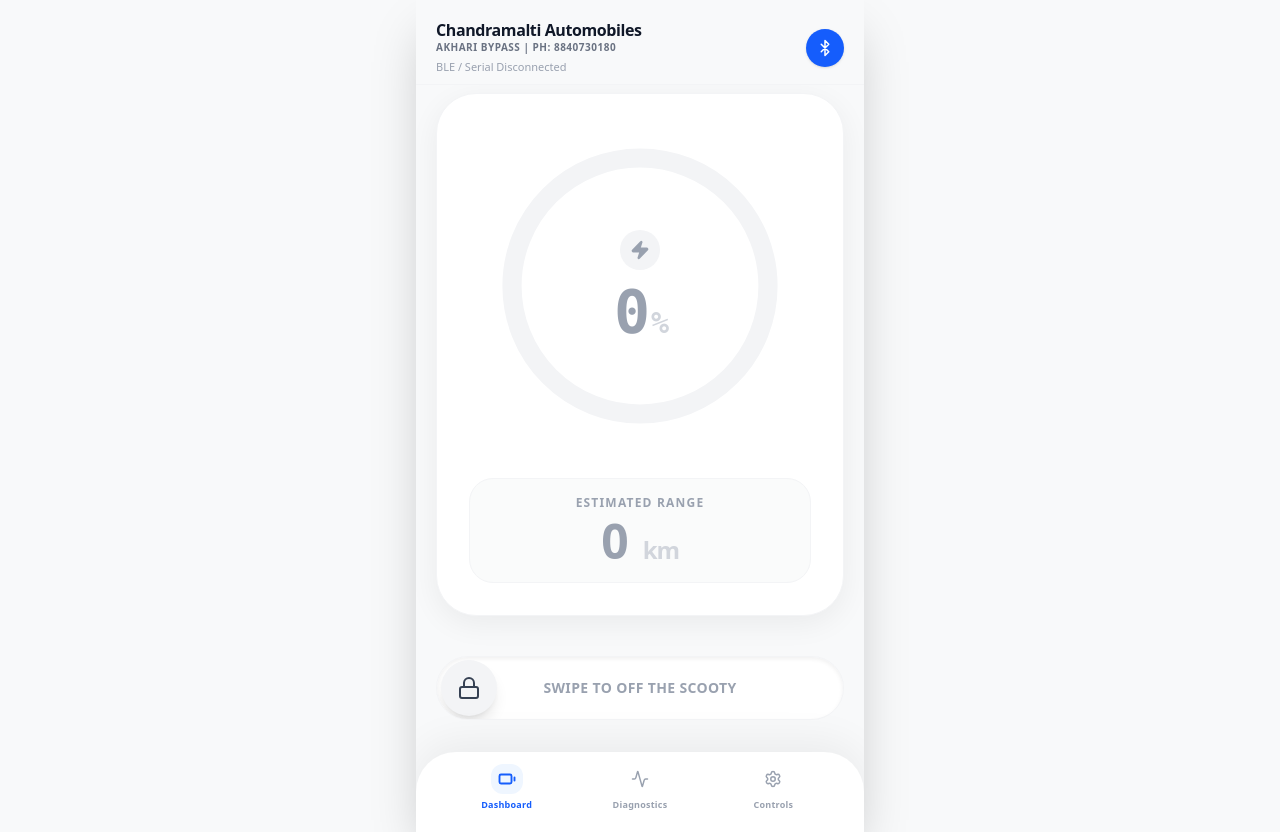
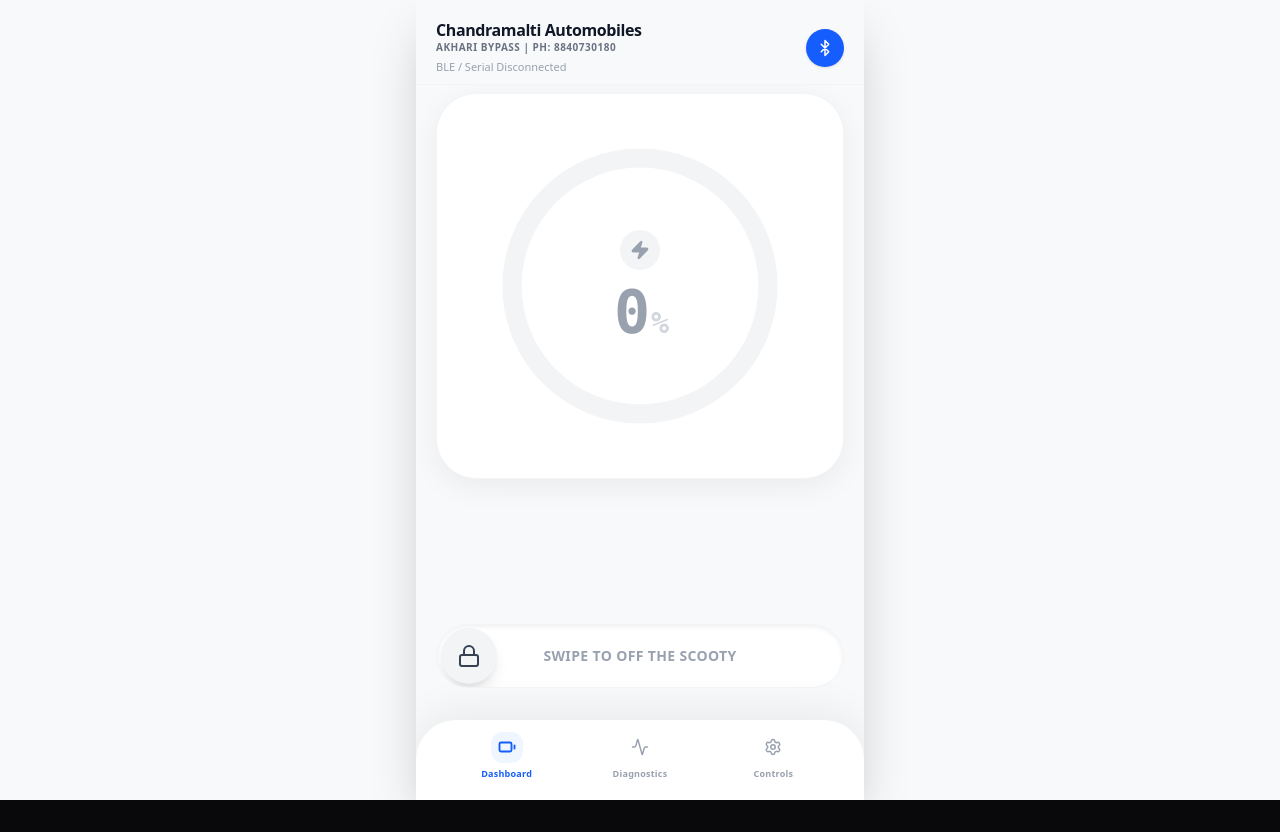
Before and after one commit to aryandon3g/electric-ev-app, a React (Vite) app: page / in a window 1280 px wide. After the commit the page ends 800 px from the top, so only its background shows below. Built offline with nearby package versions, Linux system fonts and the light colour scheme.

Commit message:
refactor: remove redundant battery status UI
Clean up the dashboard by removing deprecated metrics panels and the estimated range display to simplify the primary monitoring view.

```diff
--- a/src/App.tsx
+++ b/src/App.tsx
@@ -336,24 +336,7 @@ export default function App() {
                     </div>
                   )}
 
-                  <div className="grid grid-cols-2 gap-3">
-                    <div className="bg-white rounded-2xl p-4 shadow-sm border border-gray-100">
-                      <span className="text-[10px] font-bold text-gray-400 uppercase tracking-wider block mb-1">Pack Voltage</span>
-                      <span className="text-xl font-mono font-black text-gray-900">{bmsData.voltage.toFixed(2)}<span className="text-xs font-normal text-gray-400 ml-0.5">V</span></span>
-                    </div>
-                    <div className="bg-white rounded-2xl p-4 shadow-sm border border-gray-100">
-                      <span className="text-[10px] font-bold text-gray-400 uppercase tracking-wider block mb-1">Live Current</span>
-                      <span className="text-xl font-mono font-black text-gray-900">{bmsData.current.toFixed(1)}<span className="text-xs font-normal text-gray-400 ml-0.5">A</span></span>
-                    </div>
-                    <div className="bg-white rounded-2xl p-4 shadow-sm border border-gray-100">
-                      <span className="text-[10px] font-bold text-gray-400 uppercase tracking-wider block mb-1">Protocol</span>
-                      <span className="text-xs font-bold text-blue-600 bg-blue-50 px-2 py-0.5 rounded-md inline-block">{bmsData.detectedProtocol || 'Listening...'}</span>
-                    </div>
-                    <div className="bg-white rounded-2xl p-4 shadow-sm border border-gray-100">
-                      <span className="text-[10px] font-bold text-gray-400 uppercase tracking-wider block mb-1">Temperature</span>
-                      <span className="text-xl font-mono font-black text-gray-900">{bmsData.temperature.toFixed(1)}<span className="text-xs font-normal text-gray-400 ml-0.5">°C</span></span>
-                    </div>
-                  </div>
+
                 </div>
               )}
 
@@ -389,6 +372,26 @@ export default function App() {
 
           {activeTab === 'diagnostics' && (
             <motion.div initial={{ opacity: 0, x: 10 }} animate={{ opacity: 1, x: 0 }} className="space-y-4">
+
+              {/* Pack Voltage, Live Current, Protocol, Temperature Grid */}
+              <div className="grid grid-cols-2 gap-3">
+                <div className="bg-white rounded-2xl p-4 shadow-sm border border-gray-100">
+                  <span className="text-[10px] font-bold text-gray-400 uppercase tracking-wider block mb-1">Pack Voltage</span>
+                  <span className="text-xl font-mono font-black text-gray-900">{bmsData.voltage.toFixed(2)}<span className="text-xs font-normal text-gray-400 ml-0.5">V</span></span>
+                </div>
+                <div className="bg-white rounded-2xl p-4 shadow-sm border border-gray-100">
+                  <span className="text-[10px] font-bold text-gray-400 uppercase tracking-wider block mb-1">Live Current</span>
+                  <span className="text-xl font-mono font-black text-gray-900">{bmsData.current.toFixed(1)}<span className="text-xs font-normal text-gray-400 ml-0.5">A</span></span>
+                </div>
+                <div className="bg-white rounded-2xl p-4 shadow-sm border border-gray-100">
+                  <span className="text-[10px] font-bold text-gray-400 uppercase tracking-wider block mb-1">Protocol</span>
+                  <span className="text-xs font-bold text-blue-600 bg-blue-50 px-2 py-0.5 rounded-md inline-block">{bmsData.detectedProtocol || 'Listening...'}</span>
+                </div>
+                <div className="bg-white rounded-2xl p-4 shadow-sm border border-gray-100">
+                  <span className="text-[10px] font-bold text-gray-400 uppercase tracking-wider block mb-1">Temperature</span>
+                  <span className="text-xl font-mono font-black text-gray-900">{bmsData.temperature.toFixed(1)}<span className="text-xs font-normal text-gray-400 ml-0.5">°C</span></span>
+                </div>
+              </div>
 
               {/* Temperature Card */}
               <div className="bg-white rounded-3xl p-6 shadow-[0_8px_30px_rgba(0,0,0,0.04)] flex items-center justify-between">
--- a/src/components/LiveProgressBar.tsx
+++ b/src/components/LiveProgressBar.tsx
@@ -70,15 +70,6 @@ export function LiveProgressBar({ percentage, isCharging, voltage, estimatedRang
           </div>
         </div>
       </div>
-
-      <div className="mt-8 flex flex-col items-center justify-center text-center bg-gray-50/80 px-8 py-4 rounded-3xl border border-gray-100 w-full">
-        <span className="text-xs font-bold text-gray-400 uppercase tracking-widest mb-1.5 flex items-center gap-1.5">
-          Estimated Range
-        </span>
-        <div className={`text-4xl sm:text-5xl font-black tracking-tight ${!isConnected ? 'text-gray-400' : 'text-gray-900'}`}>
-          {estimatedRangeKM.toFixed(0)} <span className={`text-xl sm:text-2xl font-bold ml-1 ${!isConnected ? 'text-gray-300' : 'text-gray-400'}`}>km</span>
-        </div>
-      </div>
     </div>
   );
 }
```
